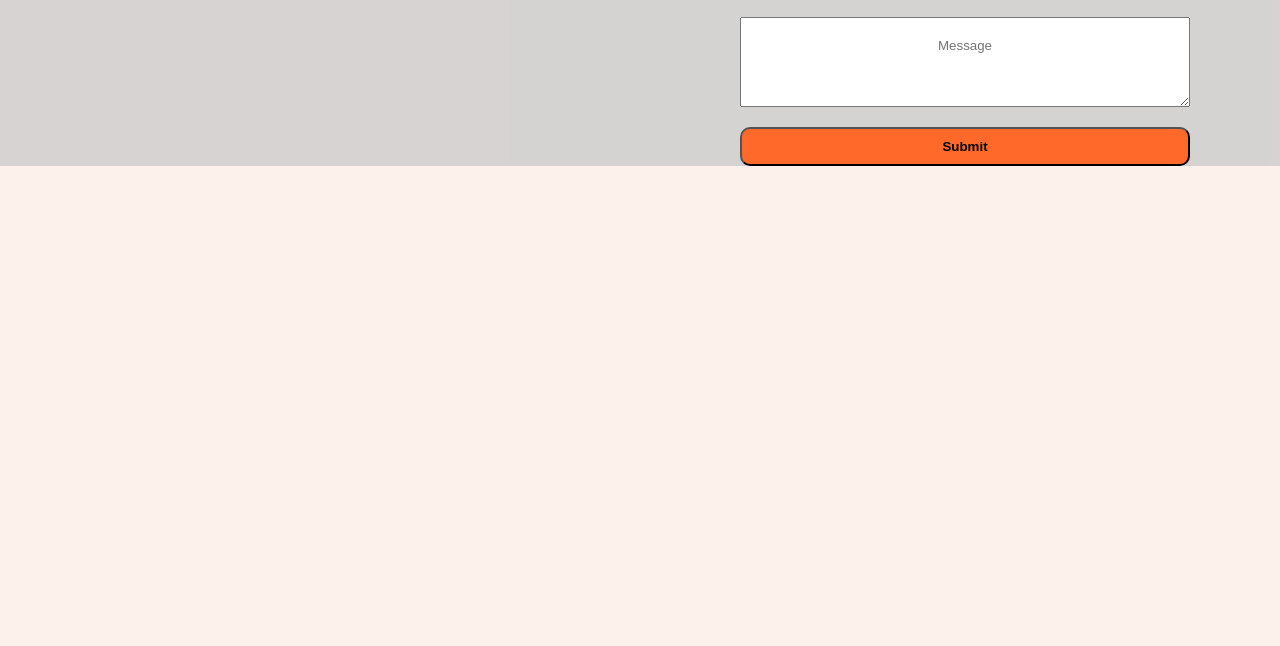
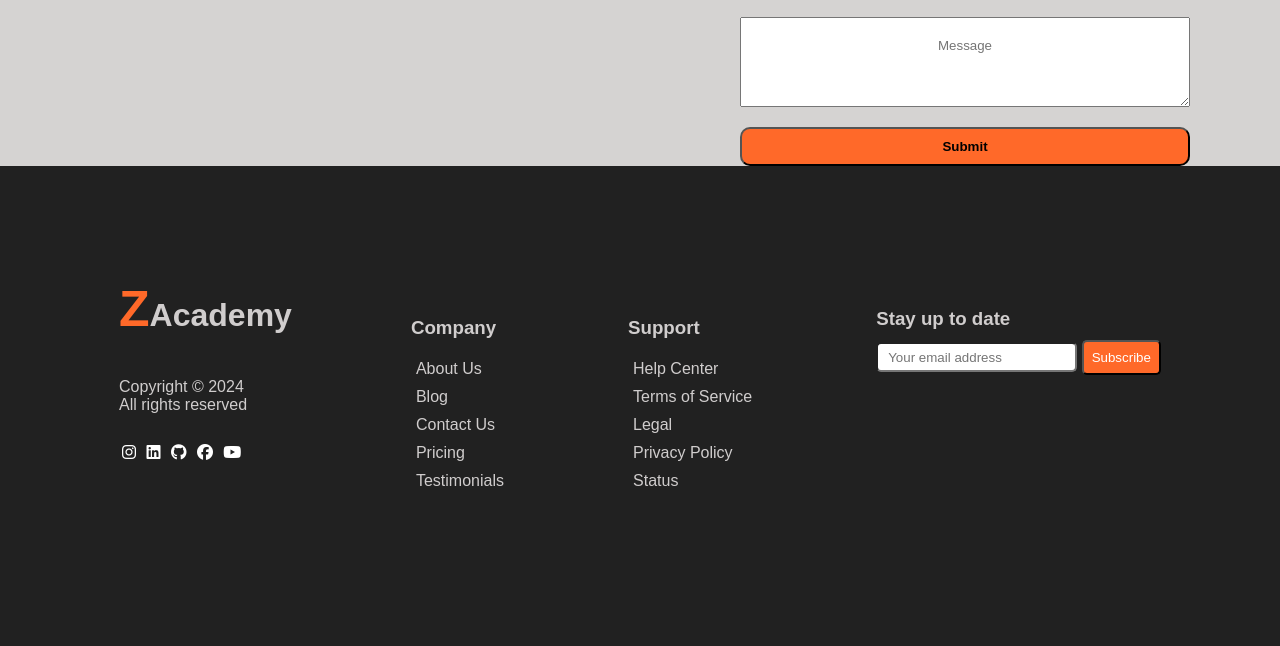
Before and after one commit to ZahidMollik/Zacademy, a plain HTML site: page index.html in a window 1280 px wide. Shown: the part 3055-3701 px from the top of the page. Before the commit the page ends 3221 px from the top, so only its background shows below. Drawn offline with Linux system fonts and the light colour scheme.

Commit message:
added contact us and footer section

```diff
--- a/index.html
+++ b/index.html
@@ -4,6 +4,7 @@
   <meta charset="UTF-8">
   <meta name="viewport" content="width=device-width, initial-scale=1.0">
   <link rel="stylesheet" href="style.css">
+  <link rel="stylesheet" href="https://cdnjs.cloudflare.com/ajax/libs/font-awesome/6.7.2/css/all.min.css" integrity="sha512-Evv84Mr4kqVGRNSgIGL/F/aIDqQb7xQ2vcrdIwxfjThSH8CSR7PBEakCr51Ck+w+/U6swU2Im1vVX0SVk9ABhg==" crossorigin="anonymous" referrerpolicy="no-referrer" />
   <title>ZAcademy</title>
 </head>
 <body>
@@ -137,7 +138,8 @@
       </div>
     </div>
    </div>
-   <div class="contract">
+   <!-- Contact Us -->
+   <div class="contact">
     <img src="./image/contact-us.png" alt="">
     <form action="">
       <h1>Contact Us</h1>
@@ -147,5 +149,48 @@
       <input type="submit" id="c-btn">
     </form>
    </div>
+   <!-- Footer -->
+   <div class="footer">
+    <div class="fo-container">
+      <div class="fo-content">
+        <h1>ZAcademy</h1>
+        <p>Copyright © 2024</p>
+        <p>All rights reserved</p>
+        <div class="fo-icon">
+          <a href=""><i class="fa-brands fa-instagram"></i></a>
+          <a href=""><i class="fa-brands fa-linkedin"></i></a>
+          <a href=""><i class="fa-brands fa-github"></i></a>
+          <a href=""><i class="fa-brands fa-facebook"></i></a>
+          <a href=""><i class="fa-brands fa-youtube"></i></a>
+        </div>
+      </div>
+      <div class="fo-content-links">
+        <h3>Company</h3>
+        <div class="fo-links">
+          <a href="">About Us</a>
+          <a href="">Blog</a>
+          <a href="">Contact Us</a>
+          <a href="">Pricing</a>
+          <a href="">Testimonials</a>
+        </div>
+      </div>
+      <div class="fo-content-links">
+        <h3>Support</h3>
+        <div class="fo-links">
+          <a href="">Help Center</a>
+          <a href="">Terms of Service</a>
+          <a href="">Legal</a>
+          <a href="">Privacy Policy</a>
+          <a href="">Status</a>
+        </div>
+      </div>
+      <div class="subs">
+        <h3>Stay up to date</h3>
+        <input type="text" placeholder="Your email address">
+        <button>Subscribe</button>
+      </div>
+    </div>
+
+   </div>
 </body>
 </html>
--- a/style.css
+++ b/style.css
@@ -31,17 +31,16 @@ body{
   color: #ff6929;
 }
 
-.logo a{
+.logo a {
   display: inline-block;
   font-size: 30px;
   font-weight: bold;
   text-decoration: none;
-  color:#212121;
+  color: #212121;
 }
-.logo a::first-letter{
-  font-size: 35px;
-  font-style: italic;
-  color:#ff6929;
+.logo a::first-letter {
+  font-size: 40px;
+  color: #ff6929;
 }
 
 .btn a{
@@ -66,19 +65,19 @@ body{
   margin-top: 20px;
   padding-left:200px ;
 }
-.banner-content h1{
+.banner-content h1 {
   font-size: 32px;
   padding-top: 10px;
   line-height: 2;
   color: #212121;
 }
 
-.banner-content p{
+.banner-content p {
   font-size: 18px;
   padding-top: 10px;
   color: #212121;
 }
-.banner-content button{
+.banner-content button {
   margin-top: 20px;
   font-size: 18px;
   font-weight: bold;
@@ -87,55 +86,54 @@ body{
   background-color: #ff6929;
   border-radius: 10px;
 }
-.banner-content button:hover{
-
+.banner-content button:hover {
   background-color: transparent;
-  color:#212121;
-
+  color: #212121;
 }
 
-.banner-image img{
+.banner-image img {
   margin-top: 50px;
   padding: 25px;
-  width:58vw;
+  width: 58vw;
 }
-.Banner{
+.Banner {
   display: flex;
   justify-content: center;
   align-items: center;
 }
 
-.client-section{
+.client-section {
   height: 60vh;
+  width: 100vw;
   display: flex;
   flex-direction: column;
   justify-content: center;
   align-items: center;
 }
 
-.c-logo img{
+.c-logo img {
   width: 200px;
   max-height: 50px;
   object-fit: cover;
   margin-left: 30px;
 }
 
-.client-section h3{
+.client-section h3 {
   font-size: 36px;
   padding: 10px;
 }
-.client-section p{
+.client-section p {
   font-size: 18px;
   padding: 10px;
   margin-bottom: 30px;
 }
 
-.pb-card img{
+.pb-card img {
   width: 45px;
   height: 39px;
 }
 
-.pb-card{
+.pb-card {
   padding: 10px;
   width: 220px;
   height: 185px;
@@ -145,65 +143,65 @@ body{
   border-radius: 5px;
 }
 
-.pb-card h3{
+.pb-card h3 {
   font-size: 20px;
   padding: 10px;
-  color:#4D4D4D
+  color: #4d4d4d;
 }
-.pb-card p{
+.pb-card p {
   font-size: 12px;
-  color:#717171
+  color: #717171;
 }
 
-.pb-container{
+.pb-container {
   padding: 20px;
   display: flex;
   flex-wrap: wrap;
-  gap:120px;
+  gap: 120px;
 }
 
-.pb-section{
+.pb-section {
   height: 100vh;
   display: flex;
   flex-direction: column;
-  justify-content:center;
+  justify-content: center;
   align-items: center;
 }
 
-.pb-content{
+.pb-content {
   text-align: center;
-  color:#4D4D4D;
+  color: #4d4d4d;
 }
-.pb-content h2{
+.pb-content h2 {
   width: 500px;
   margin-bottom: 10px;
   font-size: 36px;
 }
-.pb-content p{
+.pb-content p {
   font-size: 14px;
   padding-bottom: 10px;
 }
 
-.hb-content img{
+.hb-content img {
   width: 33px;
   height: 33px;
 }
 
-.hb-container{
+.hb-container {
   width: 30%;
   display: flex;
-  gap:40px;
+  gap: 40px;
   flex-wrap: wrap;
   justify-content: space-evenly;
 }
 
-.hb-content{
+.hb-content {
   display: flex;
   padding: 15px;
   gap: 10px;
 }
 
-.hb-section{
+.hb-section {
   height: 180px;
   display: flex;
   justify-content: center;
@@ -212,26 +210,26 @@ body{
   background-color: #ff6929;
 }
 
-.hb-title{
+.hb-title {
   width: 320px;
   padding: 10px;
 }
-.hb-title h2{
+.hb-title h2 {
   font-size: 26px;
-  margin-bottom:10px;
+  margin-bottom: 10px;
 }
-.hb-title p{
+.hb-title p {
   font-size: 12px;
 }
 
-.hb-data h3{
+.hb-data h3 {
   font-size: 20px;
 }
-.hb-data p{
+.hb-data p {
   font-size: 12px;
 }
 
-.future-section{
+.future-section {
   height: 100vh;
   display: flex;
   flex-direction: column;
@@ -239,21 +237,21 @@ body{
   align-items: center;
 }
 
-.fsection-txt{
+.fsection-txt {
   text-align: center;
   width: 780px;
 }
-.fsection-txt h2{
- font-size: 38px;
- color:#4D4D4D;
- padding-bottom: 20px;
+.fsection-txt h2 {
+  font-size: 38px;
+  color: #4d4d4d;
+  padding-bottom: 20px;
 }
-.fsection-txt p{
- font-size: 16px;
- padding-bottom: 20px;
+.fsection-txt p {
+  font-size: 16px;
+  padding-bottom: 20px;
 }
 
-.f-content img{
+.f-content img {
   width: 250px;
   height: 180px;
   object-fit: cover;
@@ -262,63 +260,63 @@ body{
   z-index: -1;
 }
 
-.content-txt{
+.content-txt {
   width: 210px;
   height: 150px;
-  border:1px solid #ccc;
+  border: 1px solid #ccc;
   text-align: center;
   padding: 10px;
   border-radius: 10px;
   margin-top: -50px;
-  margin-left:20px;
+  margin-left: 20px;
   background-color: #fcf1eb;
 }
 
-.content-txt:hover{
+.content-txt:hover {
   margin-top: -55px;
   background-color: #d0cdcd;
-  color:white;
+  color: white;
 }
 
-.content-txt p{
+.content-txt p {
   font-size: 14px;
   padding: 15px;
 }
-.content-txt a{
+.content-txt a {
   font-size: 15px;
   text-decoration: none;
   color: green;
   font-weight: 600;
 }
 
-.f-container{
+.f-container {
   display: flex;
-  gap:40px;
+  gap: 40px;
 }
 
-.contract img{
+.contact img {
   width: 650px;
 }
 
-.contract{
+.contact {
   background-color: #cccc;
   display: flex;
   justify-content: center;
   align-items: center;
 }
 
-form{
+form {
   margin-top: 50px;
   display: flex;
   flex-direction: column;
-  gap:20px;
+  gap: 20px;
 }
 
-form h1{
+form h1 {
   text-align: center;
 }
 
-.int-field{
+.int-field {
   width: 450px;
   height: 50px;
   text-align: center;
@@ -341,3 +339,70 @@ textarea{
 #c-btn:hover{
   background-color: transparent;
 }
+
+.fo-icon a {
+  color: white;
+  padding: 3px;
+}
+.footer {
+  background-color: #212121;
+  color: #d0cdcd;
+}
+
+.fo-container {
+  height: 60vh;
+  display: flex;
+  justify-content: space-evenly;
+  align-items: center;
+}
+
+.fo-links {
+  display: flex;
+  flex-direction: column;
+}
+.fo-content-links h3 {
+  padding-bottom: 16px;
+}
+.fo-links a {
+  text-decoration: none;
+  color: #d0cdcd;
+  padding: 5px;
+}
+.fo-links a:hover {
+
+  color: #ff6929;
+}
+
+.fo-content h1 {
+  margin-top: -70px;
+  padding-bottom: 40px;
+}
+.fo-content h1::first-letter {
+  color: #ff6929;
+  font-size: 50px;
+}
+
+.fo-icon {
+  padding-top: 30px;
+}
+
+.subs {
+  margin-top: -130px;
+}
+.subs input {
+  height: 30px;
+  padding: 10px;
+  border-radius: 5px;
+}
+.subs h3 {
+  padding-bottom: 10px;
+}
+.subs button {
+  padding: 8px;
+  border-radius: 5px;
+  background-color: #ff6929;
+  color: white;
+}
+.subs button:hover {
+  background-color: red;
+}
```
Also changed, not shown: image/instagram.png (deleted), image/linkedin.png (deleted), image/youtube.png (deleted), 1 other file.
